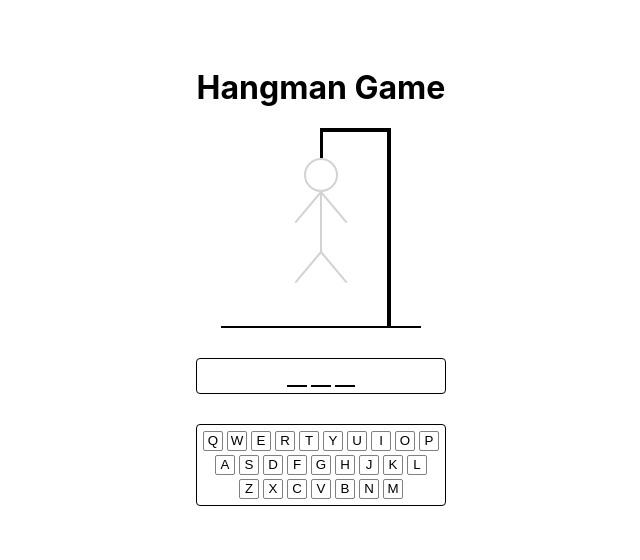
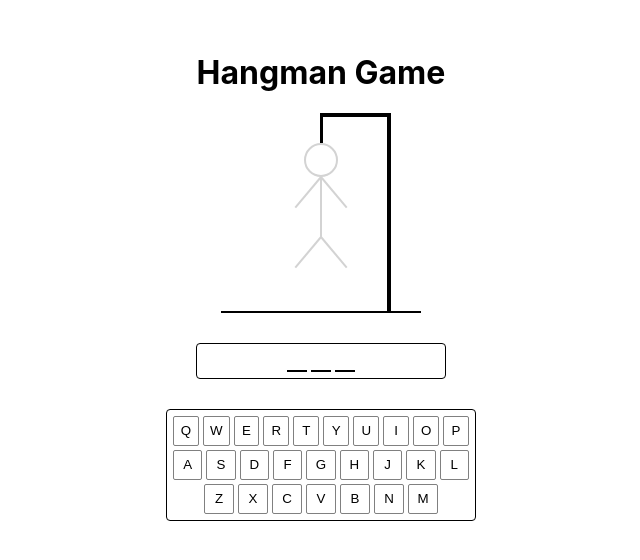
Before and after one commit to tatsiak/hangman, a React (Create React App) app: page / in a window 1280 px wide. Shown: the part 124-684 px from the top of the page, without its empty margins (319-959 px from the left). Built offline with nearby package versions, Linux system fonts and the light colour scheme.

Commit message:
Increase keyboard keys

```diff
--- a/src/components/keyboard/keyboard.scss
+++ b/src/components/keyboard/keyboard.scss
@@ -2,7 +2,8 @@
   display: flex;
   flex-direction: column;
   margin-top: 30px;
-  width: 240px;
+  width: 100%;
+  max-width: 300px;
   border: 1px solid black;
   padding: 4px;
   border-radius: 4px;
@@ -16,8 +17,8 @@
     border: 1px solid gray;
     background-color: white;
     color: black;
-    width: 20px;
-    height: 20px;
+    width: 30px;
+    height: 30px;
     display: flex;
     align-items: center;
     justify-content: center;
```
